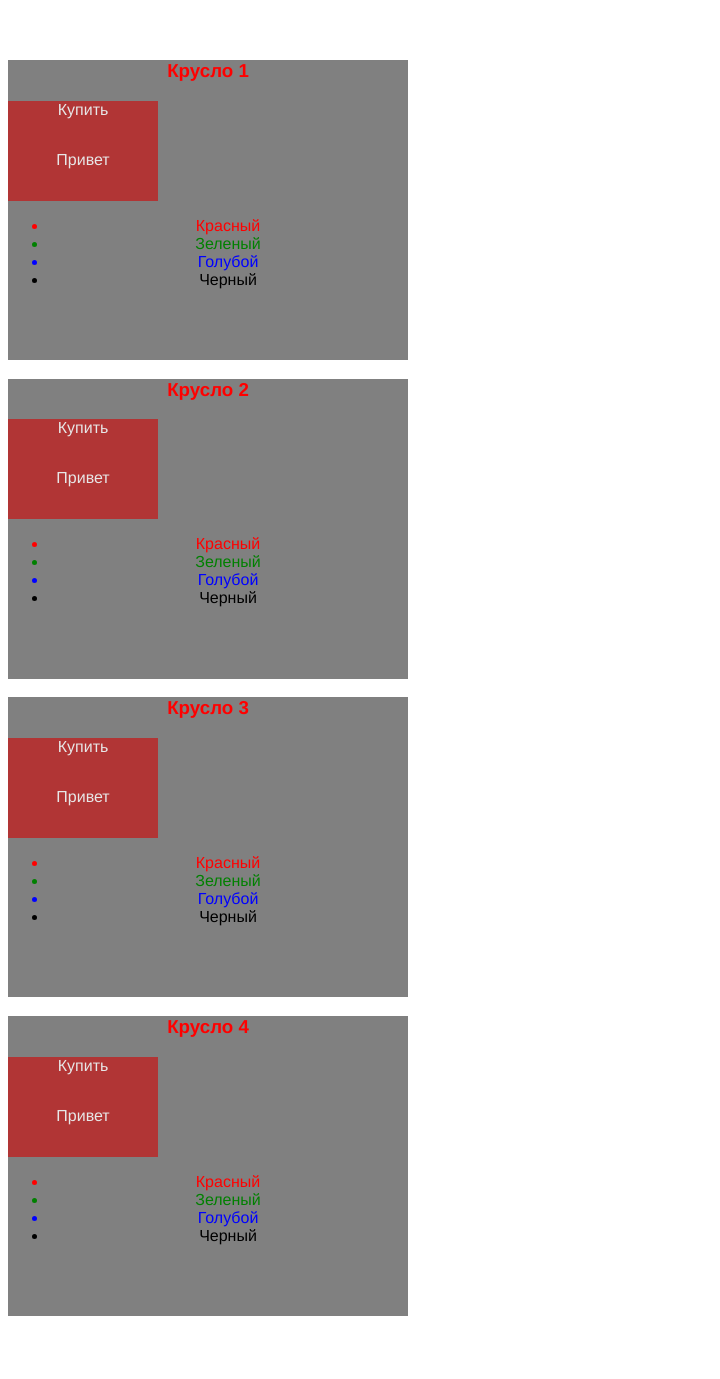
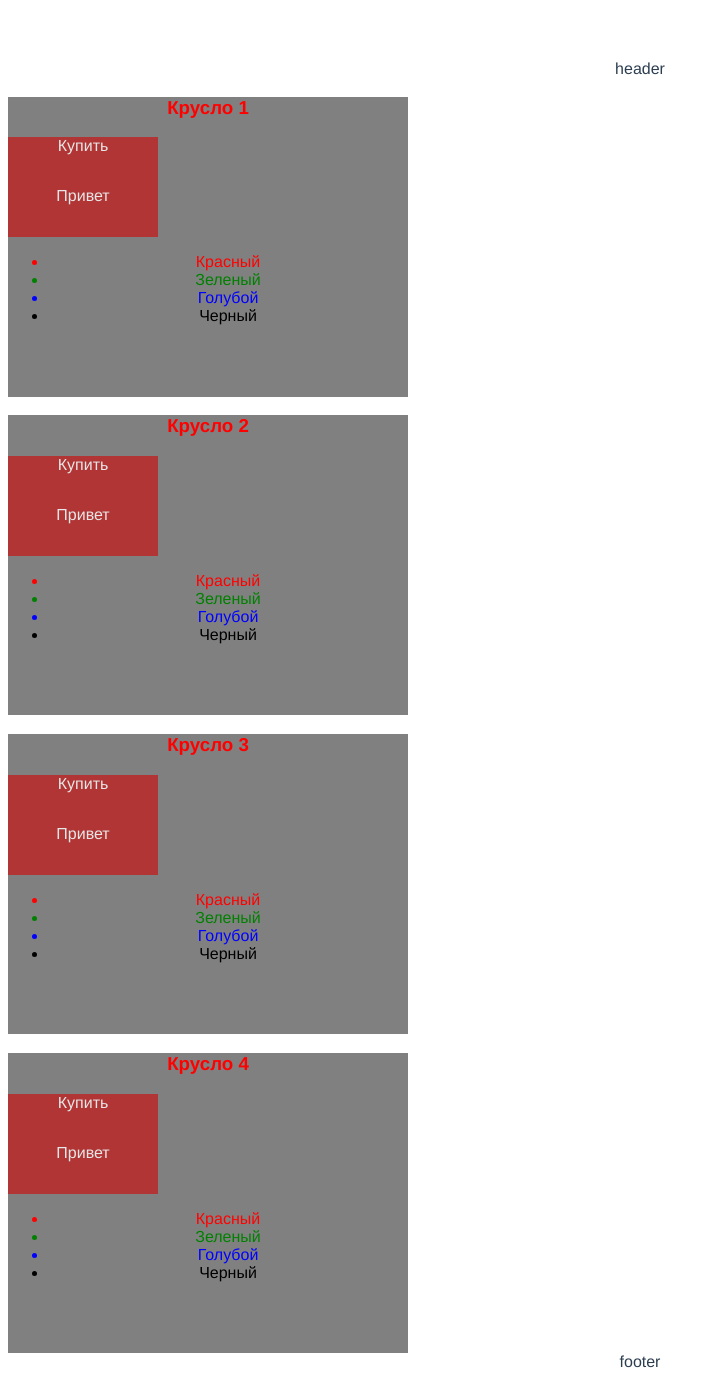
Before and after one commit to shenlindao/landing-vue, a Vue app: page / in a window 1280 px wide. Shown: the whole page, without its empty margins (0-720 px from the left). Before the commit the page ends 1324 px from the top, so only its background shows below. Built offline with nearby package versions, Linux system fonts and the light colour scheme.

Commit message:
Add Footer and Header

```diff
--- a/src/App.vue
+++ b/src/App.vue
@@ -1,18 +1,20 @@
 <template>
   <div id="app">
+    <lay-out>
     <div class="items">
       <ItemCard
         v-for="item in items"
-        :itemName="item.name"
-        :itemColors="item.colors"
+        :item="item"
         :key="item.id"
       />
     </div>
+    </lay-out>
   </div>
 </template>
 
 <script>
 import ItemCard from './components/items/ItemCard.vue';
+import LayOut from './components/layout/Layout.vue';
 
 const ITEM_COLORS = [
   { name: 'Красный', color: 'red' },
@@ -31,6 +33,7 @@ export default {
   name: 'App',
   components: {
     ItemCard,
+    LayOut,
   },
   data() {
     return {
--- a/src/components/items/ItemCard.vue
+++ b/src/components/items/ItemCard.vue
@@ -1,9 +1,9 @@
 <template>
   <div class="item_card">
-    <h3 :style="{color: headerColor}">{{itemName}}</h3>
+    <h3 :style="{color: headerColor}">{{item.name}}</h3>
     <action-button v-on:buttonClick="order" buttonText="Купить"/>
     <action-button v-on:buttonClick="alertHello" buttonText="Привет"/>
-    <color-picker :colors=itemColors v-on:clickColor="changeColor($event)"/>
+    <color-picker :colors=item.colors v-on:clickColor="changeColor($event)"/>
   </div>
 </template>
 
@@ -18,8 +18,7 @@ export default {
     ColorPicker,
   },
   props: {
-    itemName: String,
-    itemColors: Array,
+    item: Object,
   },
   data() {
     return {
--- /dev/null
+++ b/src/components/layout/Footer.vue
@@ -0,0 +1,14 @@
+<template>
+  <div>footer</div>
+</template>
+
+<script>
+export default {
+  name: 'Footer',
+};
+</script>
+
+<!-- Add "scoped" attribute to limit CSS to this component only -->
+<style scoped lang="scss">
+
+</style>
--- /dev/null
+++ b/src/components/layout/Header.vue
@@ -0,0 +1,14 @@
+<template>
+  <div>header</div>
+</template>
+
+<script>
+export default {
+  name: 'Header',
+};
+</script>
+
+<!-- Add "scoped" attribute to limit CSS to this component only -->
+<style scoped lang="scss">
+
+</style>
--- /dev/null
+++ b/src/components/layout/Layout.vue
@@ -0,0 +1,25 @@
+<template>
+<div>
+  <my-header/>
+  <div><slot/></div>
+  <my-footer/>
+</div>
+</template>
+
+<script>
+import MyFooter from './Footer.vue';
+import MyHeader from './Header.vue';
+
+export default {
+  name: 'LayOut',
+  components: {
+    MyFooter,
+    MyHeader,
+  },
+};
+</script>
+
+<!-- Add "scoped" attribute to limit CSS to this component only -->
+<style scoped lang="scss">
+
+</style>
```
